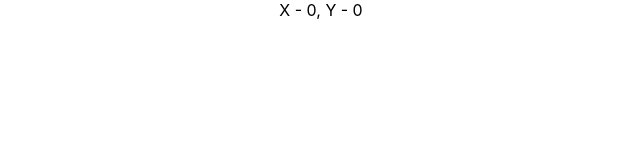
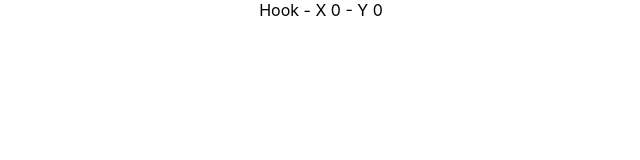
Before and after one commit to python-benedict/react-series, a React (Create React App) app in the folder state-hooks/: page / in a window 1280 px wide. Shown: the top 160 px of the page, without its empty margins (319-959 px from the left). Built offline with nearby package versions, Linux system fonts and the light colour scheme.

Commit message:
added a component for the useEffect to run once and the name of the component is called HookMouse

```diff
--- a/state-hooks/src/App.js
+++ b/state-hooks/src/App.js
@@ -1,11 +1,12 @@
 import './App.css';
 import ClassMouse from './components/ClassMouse';
 import HookEffectCounterOne from './components/HookEffectCounterOne';
+import HookMouse from './components/HookMouse';
 
 function App() {
   return (
     <div className="App">
-      <ClassMouse />
+      <HookMouse />
     </div>
   );
 }
--- /dev/null
+++ b/state-hooks/src/components/HookMouse.js
@@ -0,0 +1,26 @@
+import React, {useState, useEffect} from 'react'
+
+function HookMouse() {
+
+    const [x, setX] = useState(0)
+    const [y, setY] = useState(0)
+
+    const HandleMouseMove = e =>{
+        console.log('handling mouse over')
+        setX(e.clientX)
+        setY(e.clientY)
+    }
+
+    useEffect(()=>{
+        console.log('updating use effect')
+        window.addEventListener('mousemove', HandleMouseMove)
+    }, [])
+
+  return (
+    <div>
+        Hook - X {x} - Y {y}
+    </div>
+  )
+}
+
+export default HookMouse
```
